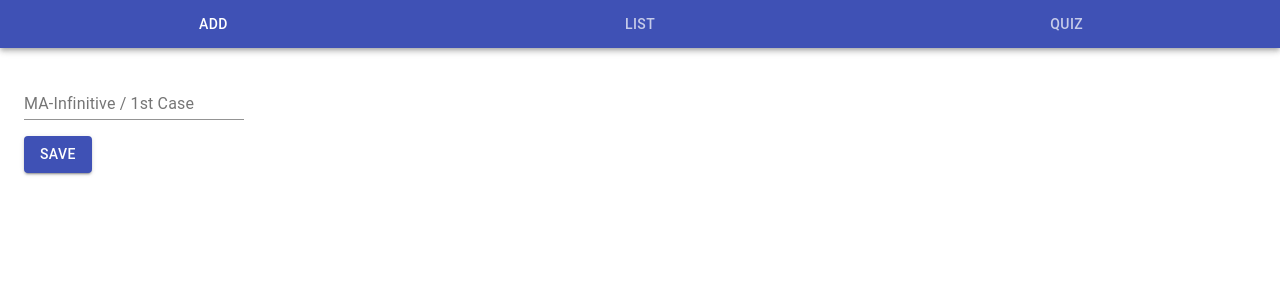
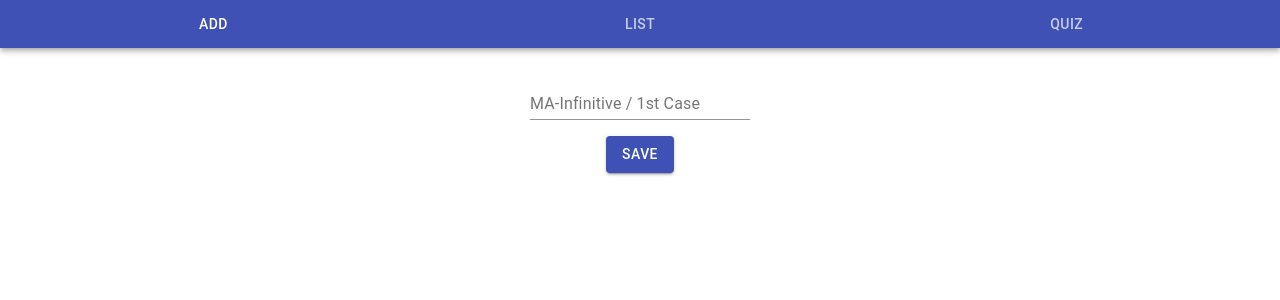
Before and after one commit to s-pogoda/eesti-helper, a React (Create React App) app in the folder eesti-site/: page / in a window 1280 px wide. Shown: the top 300 px of the page. Built offline with nearby package versions, Linux system fonts and the light colour scheme.

Commit message:
feat: add save alert message, rename AddPage (ex-NewPage), minor updates on Quiz pages

```diff
--- a/eesti-site/src/App.js
+++ b/eesti-site/src/App.js
@@ -1,8 +1,7 @@
 import React from 'react';
 import PropTypes from 'prop-types';
 import { AppBar, Tabs, Tab, Typography, Box } from '@material-ui/core';
-// import { makeStyles } from '@material-ui/core/styles';
-import NewPage from './components/NewPage';
+import AddPage from './components/AddPage';
 import ListPage from './components/ListPage';
 import QuizPage from './components/QuizPage';
 
@@ -59,7 +58,7 @@ export default function App() {
         </Tabs>
       </AppBar>
       <TabPanel index={0} value={value}>
-        <NewPage />
+        <AddPage />
       </TabPanel>
       <TabPanel index={1} value={value}>
         <ListPage />
--- /dev/null
+++ b/eesti-site/src/components/AddPage.js
@@ -0,0 +1,101 @@
+import React from 'react';
+import AddCircleOutlineIcon from '@material-ui/icons/AddCircleOutline';
+import { Grid, List, Collapse, IconButton, Button, ListItem, ListItemText, TextField, ListItemIcon, Typography, Tooltip } from '@material-ui/core';
+import Alert from '@material-ui/lab/Alert';
+import CloseIcon from '@material-ui/icons/Close';
+
+import request from '../requests/backend-request';
+
+function NewPage() {
+
+    const [state, setState] = React.useState({ alert: { open: false, txt: "", severity: "success" }, data: [] });
+
+    const textInput = React.useRef(null);
+
+    const handleNewWord = React.useCallback(
+        (event) => {
+            if (event.keyCode === 13) {
+                const value = event.target.value;
+                if (value) {
+                    setState((prev) => ({ ...prev, data: [...prev.data, value] }));
+                    setTimeout(() => {
+                        textInput.current.value = null;
+                    }, 100);
+                }
+            }
+        },
+        [setState]);
+
+    const handleSaveClick = React.useCallback((event) => {
+        async function saveData() {
+            let severity, txt;
+            try {
+                const response = await request.insertMany(state.data);
+
+                if (response.data.length) {
+                    severity = "warning";
+                    txt = "Saved all, except: " + response.data.join();
+                } else {
+                    severity = "success";
+                    txt = "Successfully saved";
+                }
+            } catch (e) {
+                severity = "error";
+                txt = "Failed to save: " + e.message;
+            }
+            setState({ alert: { open: true, severity: severity, txt: txt }, data: [] });
+        }
+        saveData();
+
+    }, [state, setState]);
+
+    const renderTable = React.useMemo(() => {
+        return state.data.map((row, index) => {
+            return (
+                <ListItem key={index} >
+                    <ListItemIcon><AddCircleOutlineIcon color="primary" /></ListItemIcon>
+                    <ListItemText align="left" primary={<Typography variant="body1" color="primary">{row}</Typography>} />
+                </ListItem>
+            )
+        });
+    }, [state]);
+
+    return (
+        <div>
+            <Grid container align="center">
+                <Grid item xs={12} >
+                    <Tooltip title="press Enter to add new word" placement="right">
+                        <TextField
+                            inputRef={textInput}
+                            label="MA-Infinitive / 1st Case"
+                            onKeyDown={handleNewWord} />
+                    </Tooltip>
+                </Grid>
+                <Grid item xs={5} />
+                <Grid item xs={7}>
+                    <List>{renderTable}</List>
+                </Grid>
+                <Grid item xs={12}>
+                    <Button variant="contained" color="primary" onClick={handleSaveClick}>Save</Button>
+                </Grid>
+            </Grid>
+            <Collapse in={state.alert.open}>
+                <Alert
+                    severity={state.alert.severity}
+                    action={
+                        <IconButton
+                            aria-label="close"
+                            color="inherit"
+                            size="small"
+                            onClick={() => setState((prev) => ({ ...prev, alert: { open: false, txt: "" } }))}
+                        >
+                            <CloseIcon fontSize="inherit" />
+                        </IconButton>
+                    }
+                >{state.alert.txt}</Alert>
+            </Collapse>
+        </div>
+    );
+}
+
+export default NewPage;
--- a/eesti-site/src/components/NewPage.js
+++ /dev/null
@@ -1,63 +0,0 @@
-import React from 'react';
-import AddCircleOutlineIcon from '@material-ui/icons/AddCircleOutline';
-import { Grid, List, Button, Snackbar, ListItem, ListItemText, TextField, ListItemIcon, Typography } from '@material-ui/core';
-
-import request from '../requests/backend-request';
-
-function NewPage() {
-
-    const [words, setWords] = React.useState([]);
-
-    const textInput = React.useRef(null);
-
-    const handleNewWord = React.useCallback(
-        (event) => {
-            if (event.keyCode === 13) {
-                const value = event.target.value;
-                setWords((prev) => [...prev, value]);
-                setTimeout(() => {
-                    textInput.current.value = null;
-                }, 300);
-            }
-        },
-        [setWords]);
-
-    const handleSaveClick = React.useCallback((event) => {
-        try {
-            request.insertMany(words);
-            setWords([]);
-        } catch (e) {
-            console.error(e.message);
-        }
-    }, [words, setWords]);
-
-    const renderTable = React.useMemo(() => {
-        return words.map((row, index) => {
-            return (
-                <ListItem key={index}>
-                    <ListItemIcon><AddCircleOutlineIcon color="primary" /></ListItemIcon>
-                    <ListItemText align="left" primary={<Typography variant="body1" color="primary">{row}</Typography>} />
-                </ListItem>
-            )
-        });
-    }, [words]);
-
-    return (
-        <div>
-            <Grid container>
-                <Grid item xs={12}>
-                    <TextField inputRef={textInput} label="MA-Infinitive / 1st Case" onKeyDown={handleNewWord} />
-                </Grid>
-                <Grid item xs={12}>
-                    <List>{renderTable}</List>
-                </Grid>
-                <Grid item xs={12}>
-                    <Button variant="contained" color="primary" onClick={handleSaveClick}>Save</Button>
-                </Grid>
-            </Grid>
-            <Snackbar></Snackbar>
-        </div>
-    );
-}
-
-export default NewPage;
--- a/eesti-site/src/components/QuizField.js
+++ b/eesti-site/src/components/QuizField.js
@@ -6,9 +6,9 @@ export default function QuizField({ id, word, isVerb, onSubmit }) {
 
     const [state, setState] = React.useState({ id: '', data: { firstCase: '', secondCase: '', thirdCase: '' } });
 
-    const error_first = state.firstCase === '';
-    const error_second = state.secondCase === '';
-    const error_third = state.thirdCase === '';
+    const error_first = state.data.firstCase === '';
+    const error_second = state.data.secondCase === '';
+    const error_third = state.data.thirdCase === '';
 
     React.useEffect(
         () => {
@@ -29,12 +29,10 @@ export default function QuizField({ id, word, isVerb, onSubmit }) {
         }, [setState]
     );
 
-    const handleTabEnterPress = React.useCallback(
+    const handleOnBlur = React.useCallback(
         (event) => {
-            // 9: Tab key code, 13: Enter key code
-            if (event.keyCode === 9 || event.keyCode === 13) {
-                if (!error_first && !error_second && !error_third)
-                    onSubmit(state);
+            if (!error_first && !error_second && !error_third) {
+                onSubmit(state);
             }
         }, [error_first, error_second, error_third, state, onSubmit]
     );
@@ -52,6 +50,7 @@ export default function QuizField({ id, word, isVerb, onSubmit }) {
                     value={state.data.firstCase}
                     label={isVerb ? "MA-Infinitive" : "1st Case"}
                     onChange={handleOnChange}
+                    onBlur={handleOnBlur}
                     error={error_first}
                 />
             </Grid>
@@ -63,6 +62,7 @@ export default function QuizField({ id, word, isVerb, onSubmit }) {
                     value={state.data.secondCase}
                     label={isVerb ? "DA-Infinitive" : "2nd Case"}
                     onChange={handleOnChange}
+                    onBlur={handleOnBlur}
                     error={error_second}
                 />
             </Grid>
@@ -74,7 +74,7 @@ export default function QuizField({ id, word, isVerb, onSubmit }) {
                     value={state.data.thirdCase}
                     label={isVerb ? "'ME'-form" : "3rd Case"}
                     onChange={handleOnChange}
-                    onKeyDown={handleTabEnterPress}
+                    onBlur={handleOnBlur}
                     error={error_third}
                 />
             </Grid>
--- a/eesti-site/src/components/QuizPage.js
+++ b/eesti-site/src/components/QuizPage.js
@@ -11,7 +11,7 @@ export default function QuizPage() {
 
     const [state, setState] = React.useState({
         event: "CONFIG",
-        reqOpts: { limit: 20, type: "" },
+        reqOpts: { limit: 0, type: "" },
         words: [],
         answers: {},
         failed: []
@@ -32,20 +32,13 @@ export default function QuizPage() {
             getData();
         }
 
-        // return () => setState( {
-        //     event: "CONFIG",
-        //     reqOpts: {limit: 20, type: ""},
-        //     words:[],
-        //     answers: {},
-        //     failed:[]
-        // } );
     }, [state.event, state.reqOpts, setState]
     );
 
     const handleStart = React.useCallback(
         (event) => {
-            setState((prev) => ({ ...prev, reqOpts: { ...prev.reqOpts, type: event } }));
-        }, []
+            setState((prev) => ({ ...prev, reqOpts: event }));
+        }, [setState]
     );
 
     const handleWordSubmit = React.useCallback(
@@ -55,7 +48,6 @@ export default function QuizPage() {
         }, [setState]
     );
 
-    //TODO: change {failed: true} for failed state.words ...
     const handleQuizResult = React.useCallback(
         (event) => {
             async function requestResult() {
@@ -71,15 +63,9 @@ export default function QuizPage() {
         }, [state, setState]
     );
 
-    // const handleRetakeQuiz = React.useCallback(
-    //     (event) => {
-    //         setState((prev) => ({...prev, event: "QUIZ", failed: []}));
-    //     }, []
-    // );
-
     const generateComponent = React.useMemo(() => {
         switch (state.event) {
-            // 1 : Add quiz words
+            // Fill quiz words
             case "QUIZ": {
                 if (!state.words.length) {
                     return (<Typography variant="h3" color="primary">Request have 0 matches</Typography>);
@@ -97,7 +83,7 @@ export default function QuizPage() {
                 </Typography>);
             }
 
-            // 2 : Show quiz result
+            // Show quiz result
             case "RESULT": {
                 const passed = state.words.length - state.failed.length;
 
@@ -109,7 +95,7 @@ export default function QuizPage() {
                 </Typography>);
             }
 
-            // 0 : Pre-quiz condition
+            // Pre-quiz condition
             default: {
                 return (<PreQuiz onSubmit={handleStart}></PreQuiz>);
             }
--- a/eesti-site/src/requests/backend-request.js
+++ b/eesti-site/src/requests/backend-request.js
@@ -20,7 +20,7 @@ async function find(opts) {
             query = { failed: true };
             break;
         case "latest":
-            filter = { sort: { _id: -1 }, limit: opts[1] };
+            filter = { sort: { _id: -1 }, limit: parseInt(opts[1]) };
             break;
         default: break;
     }
```
Also changed, not shown: eesti-site/src/components/PreQuiz.js (+37 -10 lines), 1 other file (tests, documents, lock files or other folders).
